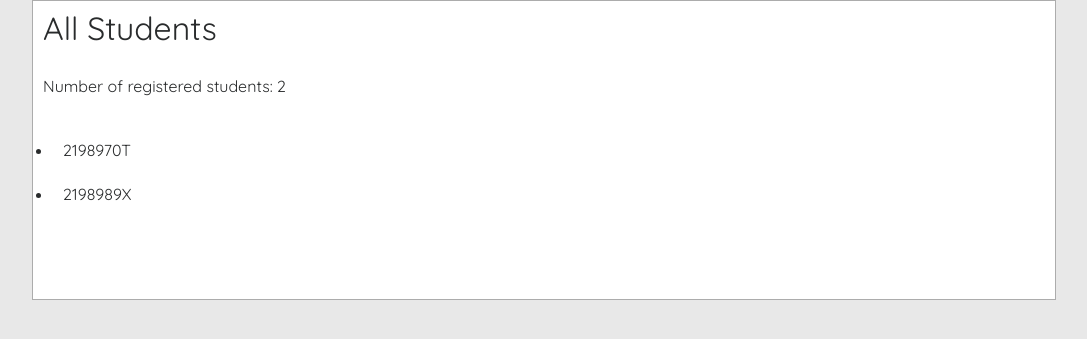
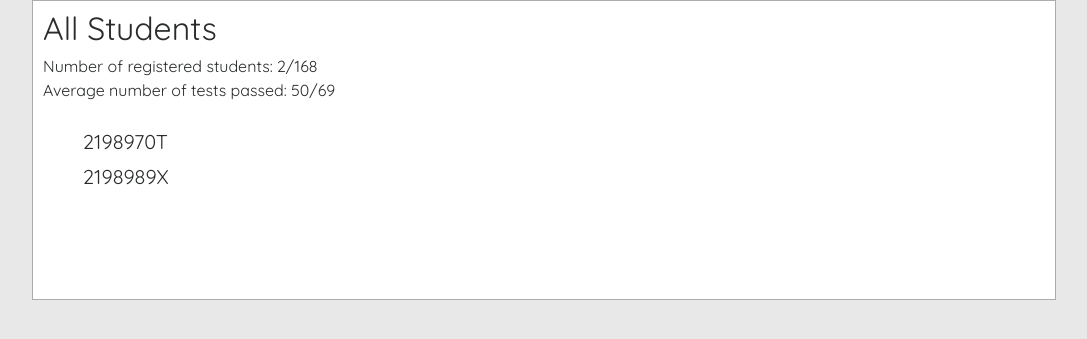
Before and after one commit to nucleus-uog/nucleus, a Django app: page /students/ in a window 1280 px wide. Shown: the part 92-431 px from the top of the page, without its empty margins (96-1183 px from the left). Run offline with Django 3.2, Linux system fonts and the light colour scheme; parts of the project's set-up code (start-up, migrations or seed data) failed here and were passed over; some libraries are stand-ins or nearby versions.

Commit message:
Added list styling for students.html

```diff
--- a/static/css/style.css
+++ b/static/css/style.css
@@ -22,6 +22,16 @@ body{
     height: 300px; /* remove this */
 }
 
-.main *{
+.main .cont{
   padding: 10px;
 }
+
+.all_students{
+  padding-top: 20px;
+  list-style: none;
+  font-size: 20px;
+}
+
+.all_students li{
+  padding-top: 5px;
+}
--- a/templates/nucleus/students.html
+++ b/templates/nucleus/students.html
@@ -6,12 +6,14 @@
 {% endblock %}
 
 {% block main_block %}
+  <div class="cont">
     <h2>All Students</h2>
 
     {% if students %}
-    <div>Number of registered students: {{ students|length }}</div>
+      <div>Number of registered students: {{ students|length }}/168</div>
+      <div>Average number of tests passed: 50/69 </div>
       <div>
-      <ul>
+        <ul class="all_students">
           {% for student in students %}
             <li>
               {{ student }}
@@ -22,5 +24,5 @@
     {% else %}
       <strong>There are no registered students.</strong>
     {% endif %}
-
+  </div>
 {% endblock %}
```
Lines whose indentation alone changed are shown as unchanged.
